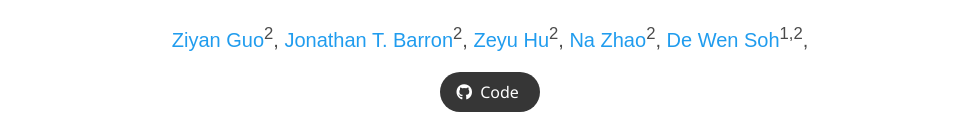
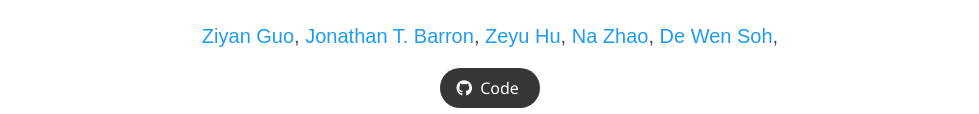
Before and after one commit to Diouo/motionlab.github.io, a plain HTML site: page index.html in a window 1280 px wide. Shown: the part 213-327 px from the top of the page, without its empty margins (150-1129 px from the left). Drawn offline with nearby package versions, Linux system fonts and the light colour scheme; some icons are missing; a web font is replaced by a local one.

Commit message:
Update index.html

```diff
--- a/index.html
+++ b/index.html
@@ -58,22 +58,22 @@
             <h1 class="title is-1 publication-title">MotionLab: Unified Human Motion Generation and Editing via the Motion-Condition-Motion Paradigm</h1>
             <div class="is-size-5 publication-authors">
               <span class="author-block">
-                <a href="https://scholar.google.com/citations?user=u8E2VQUAAAAJ&hl=zh-CN">Ziyan Guo</a><sup>2</sup>,</span>
+                <a href="https://scholar.google.com/citations?user=u8E2VQUAAAAJ&hl=zh-CN">Ziyan Guo</a>,</span>
 
               <span class="author-block">
-                <a href="https://jonbarron.info">Jonathan T. Barron</a><sup>2</sup>,
+                <a href="https://jonbarron.info">Jonathan T. Barron</a>,
               </span>
 
               <span class="author-block">
-                <a href="https://hzykent.github.io/">Zeyu Hu</a><sup>2</sup>,
+                <a href="https://hzykent.github.io/">Zeyu Hu</a>,
               </span>
 
               <span class="author-block">
-                <a href="https://na-z.github.io/">Na Zhao</a><sup>2</sup>,
+                <a href="https://na-z.github.io/">Na Zhao</a>,
               </span>
 
               <span class="author-block">
-                <a href="https://www.sutd.edu.sg/profile/soh-de-wen">De Wen Soh</a><sup>1,2</sup>,
+                <a href="https://www.sutd.edu.sg/profile/soh-de-wen">De Wen Soh</a>,
               </span>
 
             </div>
```
